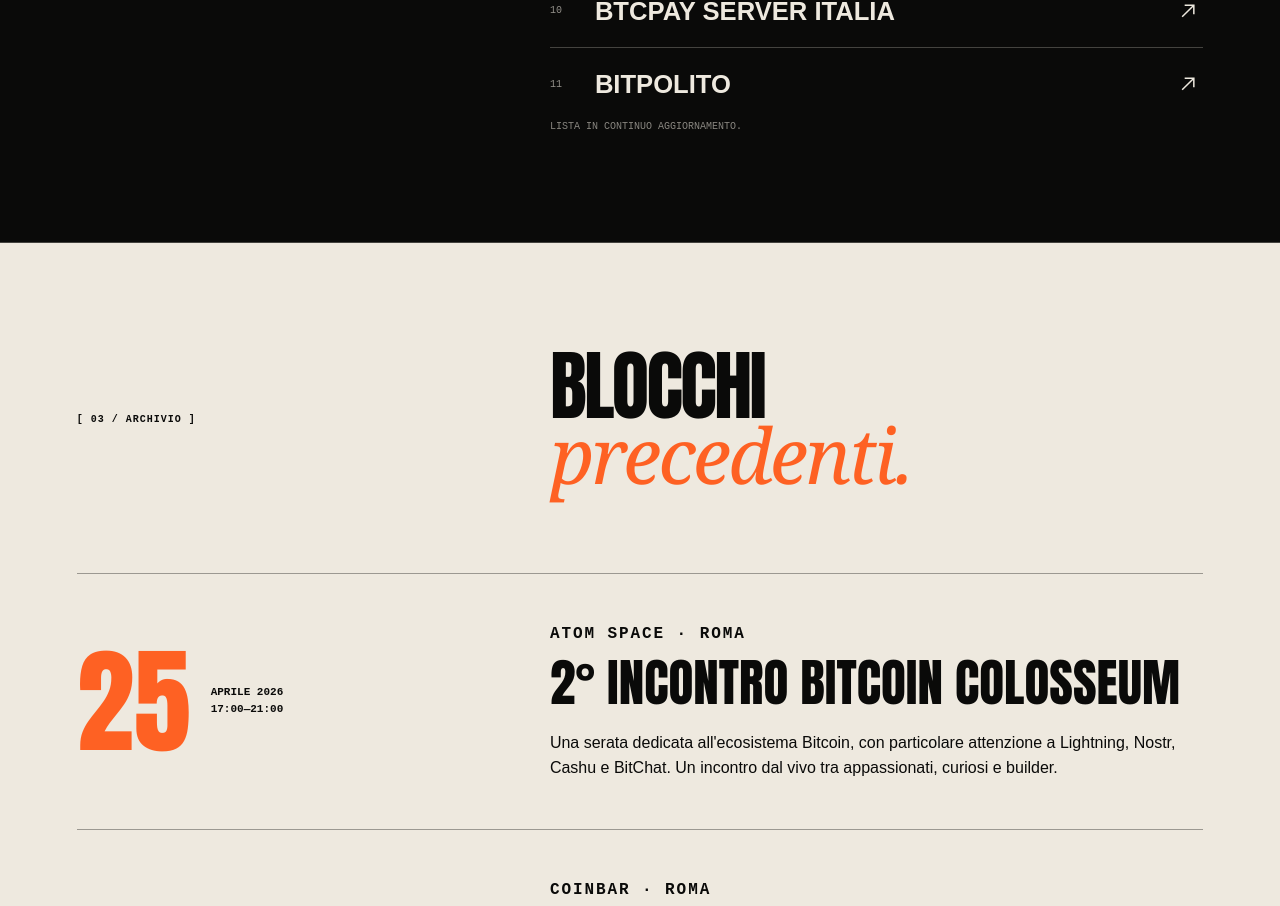
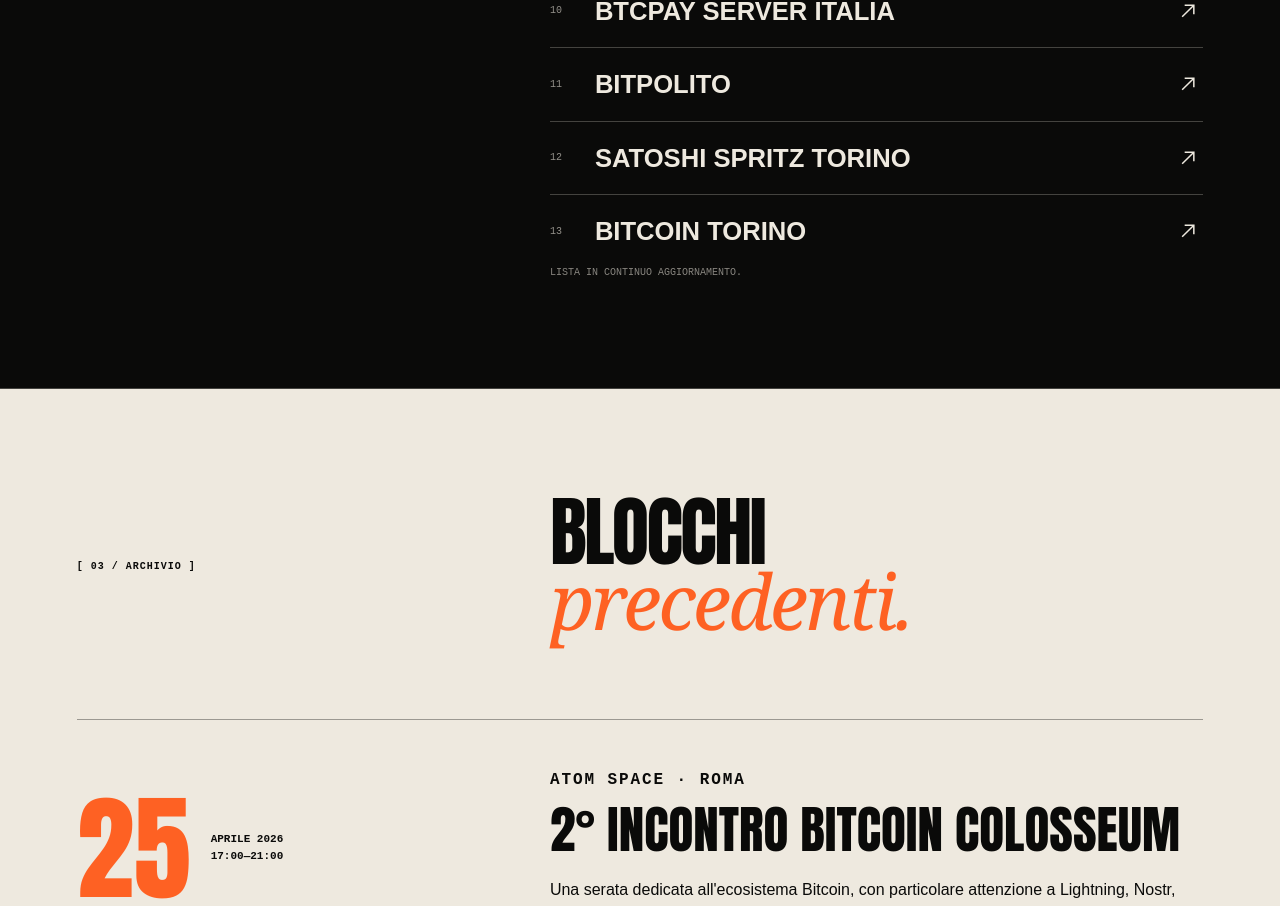
Before and after one commit to BtcColosseum/bitcoincolosseum.it, a Next.js app: page / in a window 1280 px wide. Shown: the part 5479-6385 px from the top of the page. Built offline with nearby package versions, Linux system fonts and the light colour scheme; no server answers.

Commit message:
Add SST e BT

```diff
--- a/app/page.tsx
+++ b/app/page.tsx
@@ -20,6 +20,8 @@ const communities = [
   ["Bitcoin Flash Mob Italia", "https://t.me/BitcoinFlashMobItalia"],
   ["BTCPay Server Italia", "https://x.com/btcpay_italia"],
   ["BitPolito", "https://bitpolito.it/"],
+  ["Satoshi Spritz Torino", "https://t.me/satoshispritztorino"],
+  ["Bitcoin Torino", "https://www.bitcointorino.to"],
 ];
 
 export default function Home() {
```
